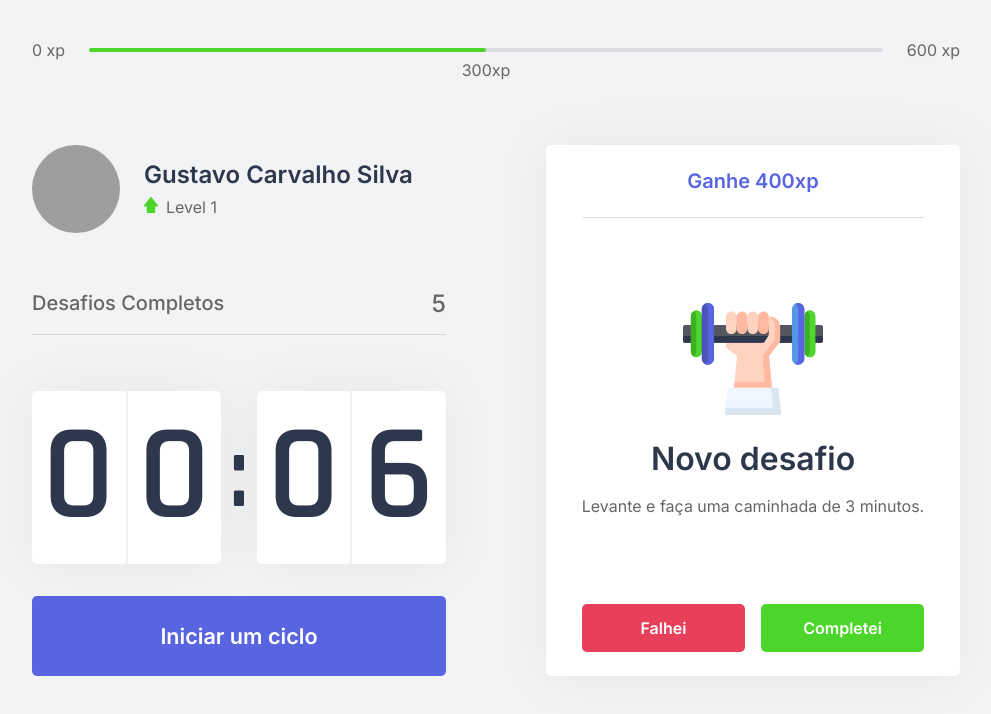
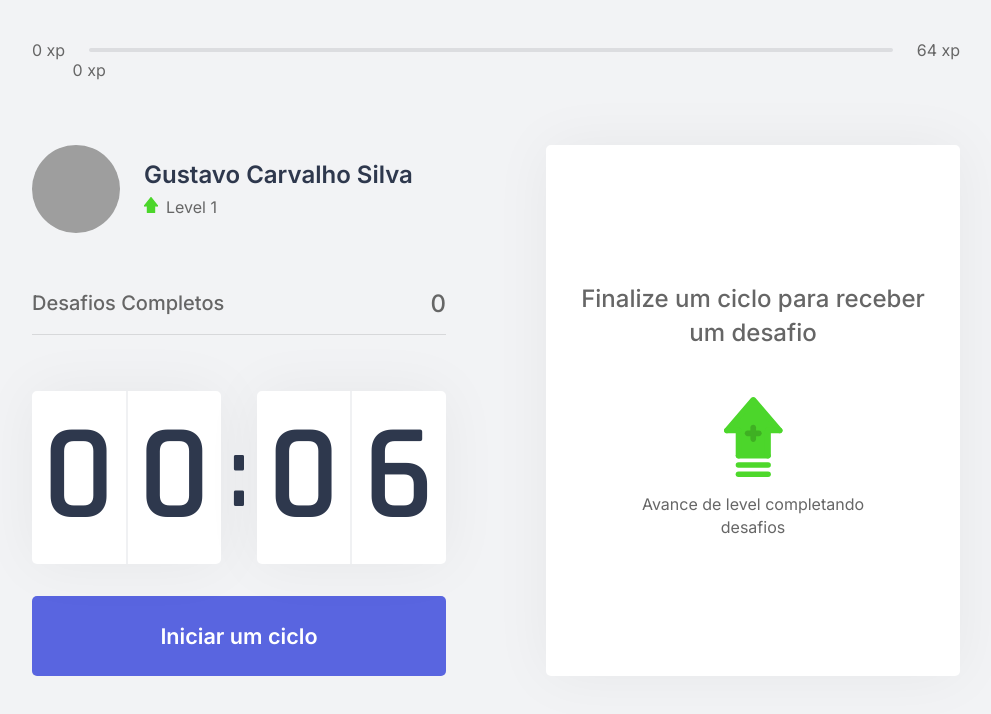
Before and after one commit to gustavocrvls/moveit, a Next.js app: page / in a window 1280 px wide. Shown: the top 714 px of the page, without its empty margins (144-1135 px from the left). Built offline with nearby package versions, Linux system fonts and the light colour scheme; grey boxes are pictures that could not be loaded.

Commit message:
Lógica usando Context

```diff
--- /dev/null
+++ b/challenges.json
@@ -0,0 +1,62 @@
+[
+  {
+    "type": "body",
+    "description": "Estique um de seus braços com a palma da mão virada para frente e puxe os dedos para cima por 10 segundos por mão.",
+    "amount": 80
+  },
+  {
+    "type": "body",
+    "description": "Estique seu braço contra o peito e puxe-o utilizando o outro braço por 10 segundos por braço.",
+    "amount": 60
+  },
+  {
+    "type": "body",
+    "description": "Puxe seu pescoço com a ajuda da mão para a direita e para a esquerda, permanecendo na posição por alguns segundos.",
+    "amount": 70
+  },
+  {
+    "type": "body",
+    "description": "Com as duas mãos na parte de trás da cabeça, leve-a para baixo, alongando a parte de trás da região.",
+    "amount": 60
+  },
+  {
+    "type": "body",
+    "description": "Cruze as pernas e desça com as mãos esticadas em direção ao chão. Repita o movimento com a outra perna na frente.",
+    "amount": 100
+  },
+  {
+    "type": "body",
+    "description": "Sentado, abra as pernas e tente encostar as palmas das mãos no chão, repita 3 vezes por 5 segundos.",
+    "amount": 80
+  },
+  {
+    "type": "body",
+    "description": "Puxe o joelho de encontro ao peito e segure, troque de perna após 10 segundos.",
+    "amount": 50
+  },
+  {
+    "type": "body",
+    "description": "Sentado, cruze uma perna e incline seu tronco à frente, troque de perna após 10 segundos.",
+    "amount": 80
+  },
+  {
+    "type": "eye",
+    "description": "Sentado, feche os olhos e cubra-os com as palmas da mão durante 2 minutos, depois abra normalmente.",
+    "amount": 90
+  },
+  {
+    "type": "eye",
+    "description": "Em algum ambiente aberto, olhe o mais longe que puder em quatro direções por 3s, mexa apenas os olhos. Repita 3 vezes.",
+    "amount": 140
+  },
+  {
+    "type": "eye",
+    "description": "Usando os polegares, massage a área abaixo das sobrancelhas em movimentos circulares por 15 segundos.",
+    "amount": 70
+  },
+  {
+    "type": "body",
+    "description": "Em pé, gire a cintura o máximo que puder para a esquerda, segure por cinco segundos. Repita para a direita.",
+    "amount": 90
+  }
+]
--- a/src/components/ChallengeBox.tsx
+++ b/src/components/ChallengeBox.tsx
@@ -1,23 +1,26 @@
+import { useContext } from 'react';
+import { ChallengesContext } from '../contexts/ChallengesContext';
 import styles from '../styles/components/ChallengeBox.module.css';
 
 export function ChallengeBox() {
-  const hasActiveChallenge = true;
+  const { activeChallenge, resetChallenge } = useContext(ChallengesContext);
 
   return (
     <div className={styles.challengeBoxContainer}>
       {
-        hasActiveChallenge ? (
+        activeChallenge ? (
           <div className={styles.challengeActive}>
-            <header>Ganhe 400xp</header>
+            <header>Ganhe {activeChallenge.amount}xp</header>
             <main>
-              <img src="icons/body.svg" />
+              <img src={`icons/${activeChallenge.type}.svg`} />
               <strong>Novo desafio</strong>
-              <p>Levante e faça uma caminhada de 3 minutos.</p>
+              <p>{activeChallenge.description}</p>
             </main>
             <footer>
               <button
                 type="button"
                 className={styles.challengeFailedButton}
+                onClick={resetChallenge}
               >
                 Falhei
               </button>
--- a/src/components/CompletedChallenges.tsx
+++ b/src/components/CompletedChallenges.tsx
@@ -1,10 +1,14 @@
+import { useContext } from 'react';
+import { ChallengesContext } from '../contexts/ChallengesContext';
 import styles from '../styles/components/CompletedChallenges.module.css';
 
 export function CompletedChallenges() {
+  const { challengesCompleted } = useContext(ChallengesContext);
+
   return (
     <div className={styles.completedChallengesContainer}>
       <span>Desafios Completos</span>
-      <span>5</span>
+      <span>{challengesCompleted}</span>
     </div>
   )
 }
--- a/src/components/ExperienceBar.tsx
+++ b/src/components/ExperienceBar.tsx
@@ -1,17 +1,23 @@
+import { useContext } from 'react';
+import { ChallengesContext } from '../contexts/ChallengesContext';
 import styles from '../styles/components/ExperienceBar.module.css';
 
 export function ExperienceBar() {
+  const { currentExperience, experienceToNextLevel } = useContext(ChallengesContext);
+
+  const percentToNextLevel = Math.round(currentExperience * 100) / experienceToNextLevel;
+
   return (
     <header className={styles.experienceBar}>
       <span>0 xp</span>
       <div>
-        <div style={{ width: '50%' }}></div>
+        <div style={{ width: `${percentToNextLevel}%` }}></div>
 
-        <span className={styles.currentExperience} style={{ left: '50%' }}>
-          300xp
+        <span className={styles.currentExperience} style={{ left: `${percentToNextLevel}%` }}>
+          {currentExperience} xp
         </span>
       </div>
-      <span>600 xp</span>
+      <span>{experienceToNextLevel} xp</span>
     </header>
   )
 }
--- a/src/contexts/ChallengesContext.tsx
+++ b/src/contexts/ChallengesContext.tsx
@@ -1,11 +1,21 @@
 import { createContext, ReactNode, useState } from 'react';
+import challenges from '../../challenges.json';
+
+interface Challenge {
+  type: 'body' | 'eye';
+  description: string;
+  amount: number;
+}
 
 interface ChallengesContextData {
   level: number;
   currentExperience: number;
   challengesCompleted: number;
+  activeChallenge: Challenge;
+  experienceToNextLevel: number;
   levelUp: () => void,
   startNewChallenge: () => void;
+  resetChallenge: () => void;
 }
 
 interface ChallengesProviderProps {
@@ -19,12 +29,23 @@ export function ChallengesProvider({ children }: ChallengesProviderProps) {
   const [currentExperience, setCurrentExperience] = useState(0);
   const [challengesCompleted, setChallengesCompleted] = useState(0);
 
+  const [activeChallenge, setActiveChallenge] = useState(null);
+
+  const experienceToNextLevel = Math.pow((level + 1) * 4, 2)
+
   function levelUp() {
     setLevel(level + 1);
   }
 
   function startNewChallenge() {
-    console.log('start new challenge');
+    const randomChallengeIndex = Math.floor(Math.random() * challenges.length);
+    const challenge = challenges[randomChallengeIndex];
+
+    setActiveChallenge(challenge);
+  }
+
+  function resetChallenge() {
+    setActiveChallenge(null);
   }
 
   return (
@@ -34,7 +55,10 @@ export function ChallengesProvider({ children }: ChallengesProviderProps) {
         currentExperience,
         challengesCompleted,
         levelUp,
-        startNewChallenge
+        startNewChallenge,
+        activeChallenge,
+        resetChallenge,
+        experienceToNextLevel
       }}
     >
       { children }
```
